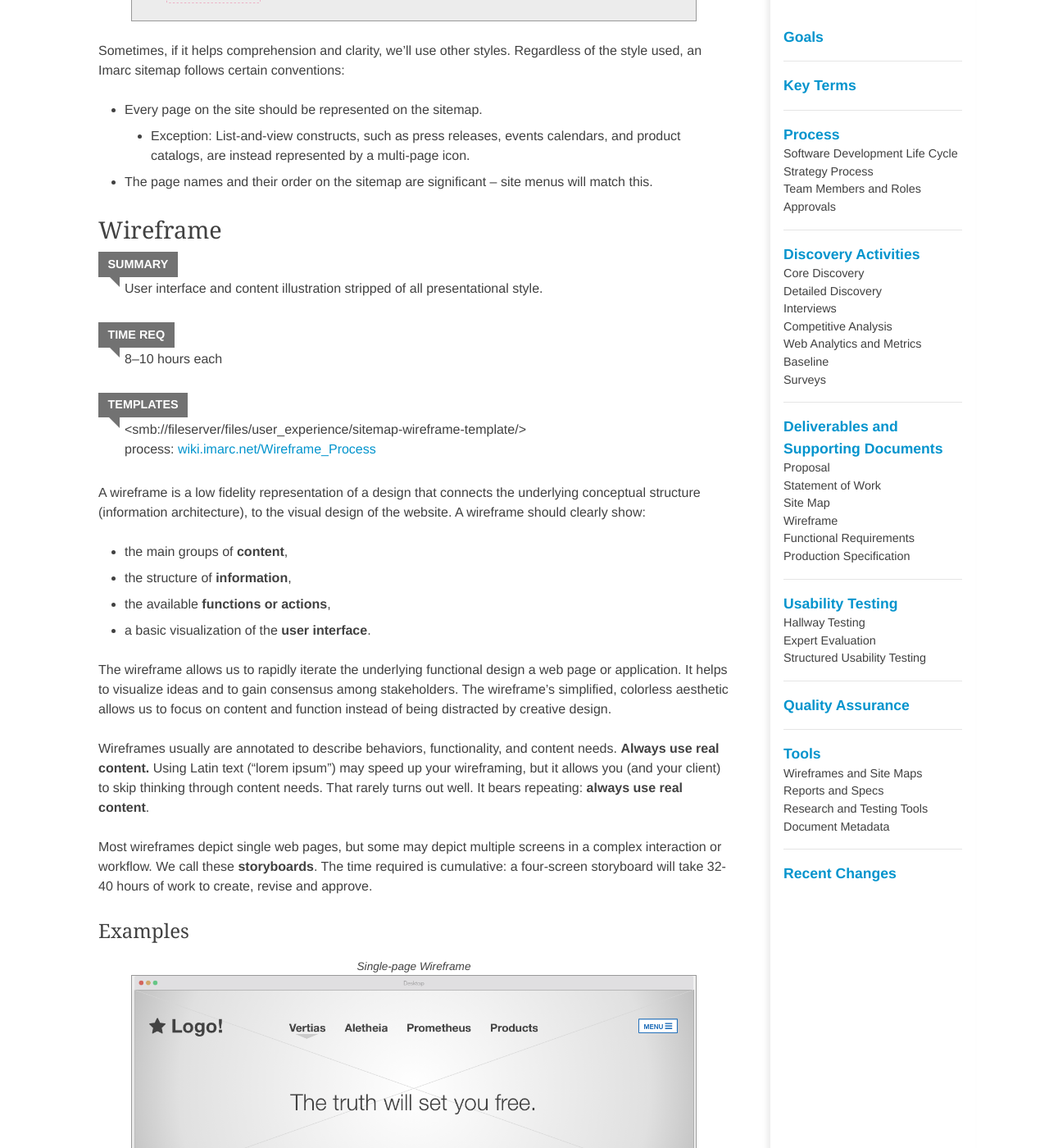
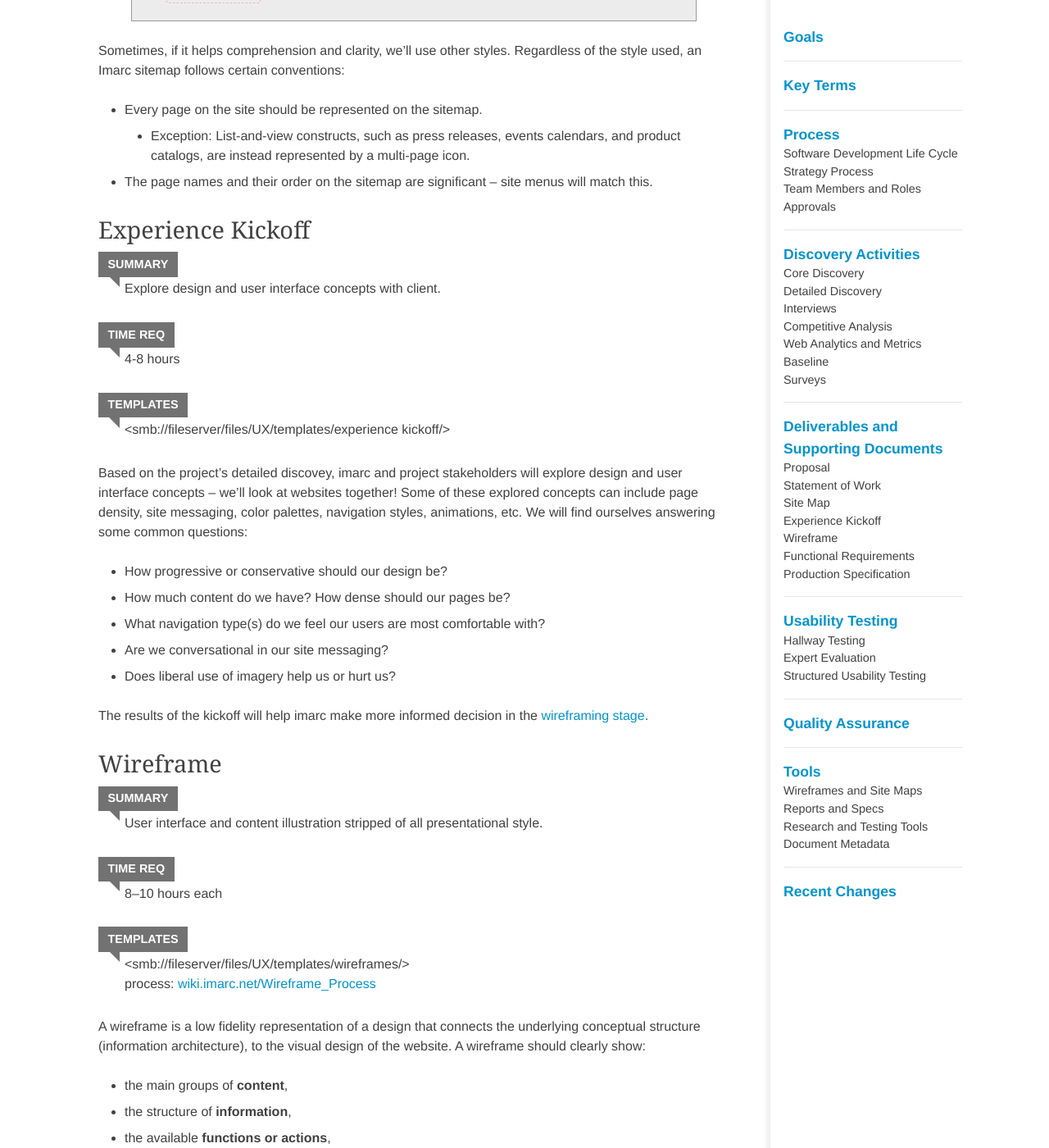
Before and after one commit to imarc/handbook, a Jekyll site: the page built from strategy.markdown, in a window 1280 px wide and 1400 px high, scrolled down 15338 px. Shown: the whole window at 82% size. Built offline with Jekyll 4.4.1, drawn with Linux system fonts in a browser that asks for light colours; nearby versions of some CDN libraries; some web fonts are replaced; some of the changed text lies outside the part shown.

Commit message:
added Experience Kickoff section and fixed fileserver paths

```diff
--- a/strategy.markdown
+++ b/strategy.markdown
@@ -158,7 +158,7 @@ Time Req
 :	10 hours
 
 Templates
-:	<smb://fileserver/files/Strategy/templates/Discovery/>
+:	<smb://fileserver/files/UX/templates/Discovery/>
 
 For projects such as redesigning an existing site or creating a simple informational or marketing site, a focused and fast discovery process can be highly effective. This may not require a dedicated Strategist and may be conducted by the producer, engineering and creative groups.
 
@@ -192,7 +192,7 @@ Time Req
 :	30 hours
 
 Templates
-:	<smb://fileserver/files/Strategy/templates/Discovery/>
+:	<smb://fileserver/files/UX/templates/Discovery/>
 
 For projects such as a major re-design of a large site, or a project with many stakeholders and high visibility, an in-depth discovery process will yield better results. This is typically lead by a Strategist, with the assistance of the producer, UX, engineering, and creative groups.
 
@@ -250,7 +250,7 @@ Time Req
 :	30 hours for 3–4 interview sessions with 2–4 interview subjects each
 
 Templates
-:	<smb://fileserver/files/Strategy/templates/Interviews/>
+:	<smb://fileserver/files/UX/templates/Interviews/>
 (Both internal stakeholder and user interview templates are provided)
 
 Interviews almost always turn up new information, issues and objectives. Whether you are talking to stakeholders, users, or customers, your job is to understand and document their pain, aspirations, and requirements.
@@ -324,7 +324,7 @@ Time Req
 : 8 hours
 
 Template
-:	<smb://fileserver/files/Strategy/templates/Competitive Analysis/>
+:	<smb://fileserver/files/UX/templates/competitive analysis/>
 
 
 Typically we look for patterns and best practices among:
@@ -353,7 +353,7 @@ Time Req
 :	8 hours
 
 Templates
-:	<smb://fileserver/files/user_experience/web-analytics/> <br> process: [wiki.imarc.net/Analytics_Checklist](http://wiki.imarc.net/Analytics_Checklist)
+:	<smb://fileserver/files/UX/templates/analytics and metrics> <br> process: [wiki.imarc.net/Analytics_Checklist](http://wiki.imarc.net/Analytics_Checklist)
 
 We review web analytics to better inform decisions during planning, design and development, and set a baseline to measure the site in the future. We look at user activity, page flows, content popularity, and traffic sources. It is necessarily backwards-looking.
 
@@ -409,7 +409,6 @@ Watch out for [confirmation bias](http://en.wikipedia.org/wiki/Confirmation_bias
 
 
 
-
 ## Deliverables and Supporting Documents
 
 > ”Only when one writes do the gaps appear and inconsistencies protrude. The act of writing turns out to require hundreds of mini-decisions, and it is the existence of these that distinguishes clear, exact policies from fuzzy ones.“
@@ -439,7 +438,7 @@ Time Req
 : 10 hours (minimum, varies by scope of project)
 
 Templates
-:	<smb://fileserver/files/user_experience/sitemap-wireframe-template/> <br> process: [wiki.imarc.net/Sitemap_Process](http://wiki.imarc.net/Sitemap_Process)
+:	<smb://fileserver/files/UX/templates/site maps> <br> process: [wiki.imarc.net/Sitemap_Process](http://wiki.imarc.net/Sitemap_Process)
 
 A sitemap is a diagram that:
 
@@ -460,6 +459,30 @@ Sometimes, if it helps comprehension and clarity, we'll use other styles. Regard
 + The page names and their order on the sitemap are significant – site menus will match this.
 
 
+### Experience Kickoff
+
+Summary
+: Explore design and user interface concepts with client.
+
+Time Req
+: 4-8 hours
+
+Templates
+:	<smb://fileserver/files/UX/templates/experience kickoff/>
+
+Based on the project’s detailed discovey, imarc and project stakeholders will explore design and user interface
+concepts – we’ll look at websites together! Some of these explored concepts can include page density, site messaging,
+color palettes, navigation styles, animations, etc. We will find ourselves answering some common questions:
+
++ How progressive or conservative should our design be?
++ How much content do we have? How dense should our pages be?
++ What navigation type(s) do we feel our users are most comfortable with?
++ Are we conversational in our site messaging?
++ Does liberal use of imagery help us or hurt us?
+
+The results of the kickoff will help imarc make more informed decision in the [wireframing stage](strategy#Wireframe).
+
+
 ### Wireframe
 
 Summary
@@ -469,7 +492,7 @@ Time Req
 : 8–10 hours each
 
 Templates
-:	<smb://fileserver/files/user_experience/sitemap-wireframe-template/> <br> process: [wiki.imarc.net/Wireframe_Process](http://wiki.imarc.net/Wireframe_Process)
+:	<smb://fileserver/files/UX/templates/wireframes/> <br> process: [wiki.imarc.net/Wireframe_Process](http://wiki.imarc.net/Wireframe_Process)
 
 A wireframe is a low fidelity representation of a design that connects the underlying conceptual structure (information architecture), to the visual design of the website. A wireframe should clearly show:
 
```
